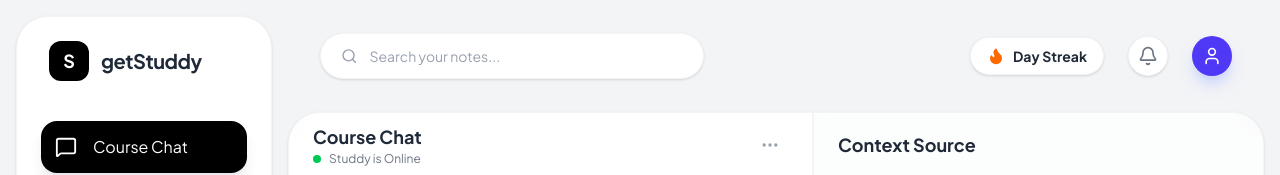
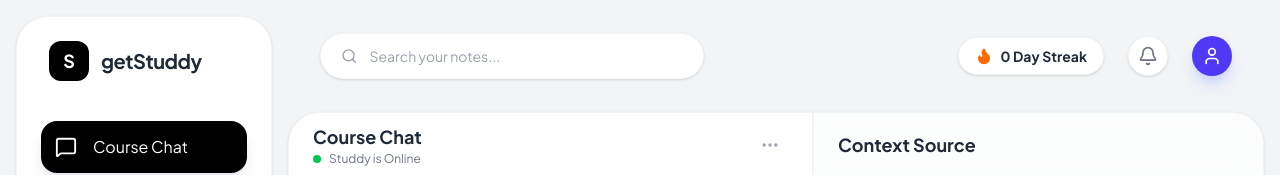
Before and after one commit to abdushakurob/getStuddy, a Next.js app: page /workspace in a window 1280 px wide. Shown: the top 175 px of the page. Built offline with nearby package versions, Linux system fonts and the light colour scheme.

Commit message:
fix: typescript issue

```diff
--- a/src/components/workspace/WorkspaceLayout.tsx
+++ b/src/components/workspace/WorkspaceLayout.tsx
@@ -71,7 +71,7 @@ export default function WorkspaceLayout({ children }: { children: React.ReactNod
                         {/* Streak Pill */}
                         <div className="flex items-center gap-2 bg-white px-4 py-2 rounded-full shadow-sm border border-gray-100">
                             <Flame size={18} className="text-orange-500 fill-orange-500" />
-                            <span className="font-bold text-sm">{user.streak.count} Day Streak</span>
+                            <span className="font-bold text-sm">{user.streak} Day Streak</span>
                         </div>
 
                         <button className="w-10 h-10 bg-white rounded-full flex items-center justify-center shadow-sm border border-gray-100 text-gray-500 hover:text-black transition-colors">
```
